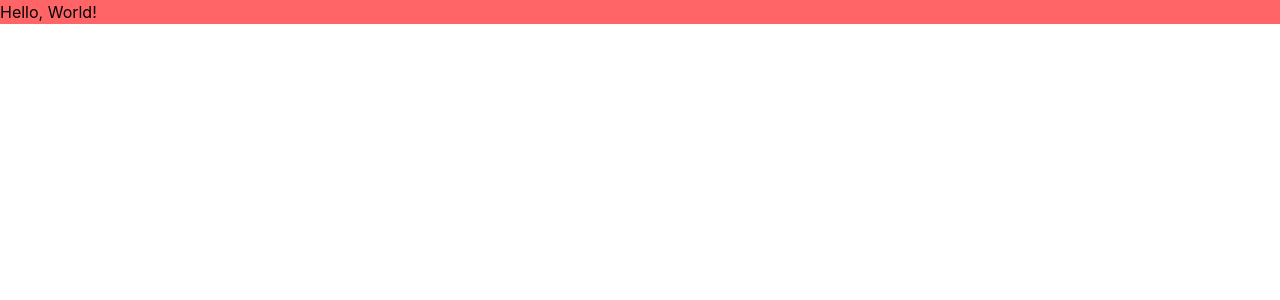
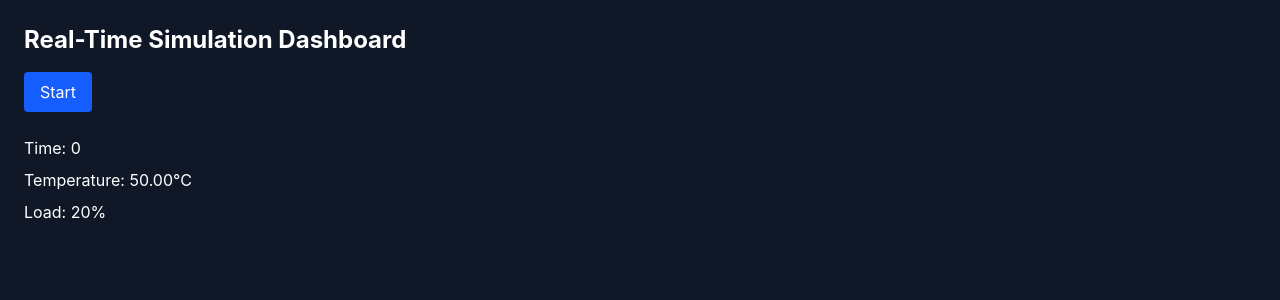
Before and after one commit to johnnyflores/real-time-control-panel-app, a React (Vite) app: page / in a window 1280 px wide. Shown: the top 300 px of the page. Built offline with nearby package versions, Linux system fonts and the light colour scheme.

Commit message:
Add real-time simulation

```diff
--- a/src/App.tsx
+++ b/src/App.tsx
@@ -1,7 +1,42 @@
+import { useEffect, useState } from "react";
+import {
+  initialState,
+  updateSystem,
+  type SystemState,
+} from "./simulation/engine";
 function App() {
+  const [state, setState] = useState<SystemState>(initialState);
+  const [running, setRunning] = useState(false);
+
+  useEffect(() => {
+    if (!running) return;
+
+    const interval = setInterval(() => {
+      setState((prev) => updateSystem(prev));
+    }, 1000);
+
+    return () => clearInterval(interval);
+  }, [running]);
   return (
     <>
-      <h1 className="bg-red-400">Hello, World!</h1>
+      <div className="p-6 bg-gray-900 text-white min-h-screen">
+        <h1 className="text-2xl font-bold mb-4">
+          Real-Time Simulation Dashboard
+        </h1>
+
+        <button
+          onClick={() => setRunning(!running)}
+          className="px-4 py-2 bg-blue-600 rounded"
+        >
+          {running ? "Stop" : "Start"}
+        </button>
+
+        <div className="mt-6 space-y-2">
+          <p>Time: {state.time}</p>
+          <p>Temperature: {state.temperature.toFixed(2)}°C</p>
+          <p>Load: {state.load}%</p>
+        </div>
+      </div>
     </>
   );
 }
--- /dev/null
+++ b/src/simulation/engine.ts
@@ -0,0 +1,21 @@
+export type SystemState = {
+  time: number;
+  temperature: number;
+  load: number;
+};
+
+export const initialState: SystemState = {
+  time: 0,
+  temperature: 50,
+  load: 20,
+};
+
+export function updateSystem(state: SystemState): SystemState {
+  const loadEffect = state.load * 0.2;
+
+  return {
+    time: state.time + 1,
+    temperature: state.temperature + loadEffect - 0.3,
+    load: state.load,
+  };
+}
```
